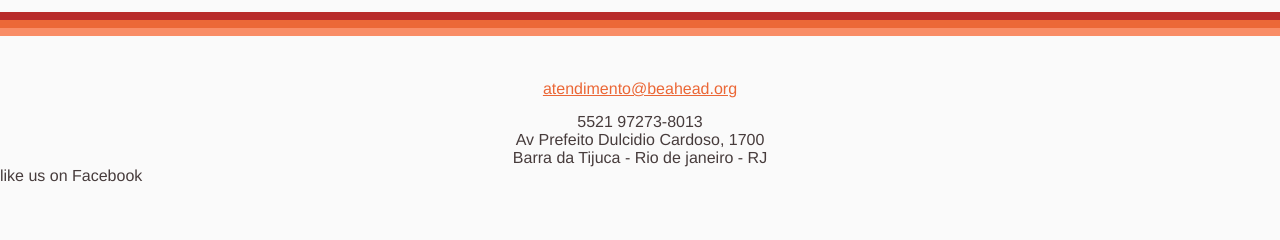
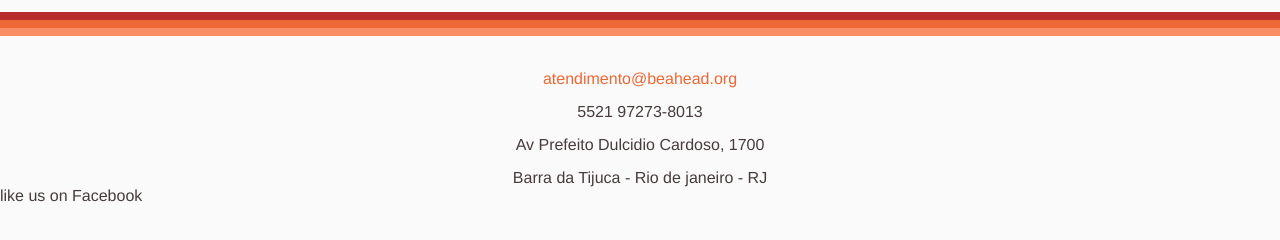
Before and after one commit to victorstp/victorstp.github.io, a plain HTML site: page index.html in a window 1280 px wide. Shown: the part 328-568 px from the top of the page. Drawn offline with Linux system fonts and the light colour scheme.

Commit message:
updtaing

```diff
--- a/style.css
+++ b/style.css
@@ -41,7 +41,7 @@ header h1 {
 
 .main {
   width: 100%;
-  margin-top: 60px;
+  margin-top: 50px;
 }
 
 .main address {
@@ -54,6 +54,7 @@ header h1 {
   display: block;
   width: 100%;
   color: #eb6736;
+  text-decoration: none;
 }
 
 .main address em {
@@ -62,3 +63,10 @@ header h1 {
   width: 100%;
   margin-top: 15px;
 }
+
+.main address p {
+  text-align: center;
+  display: block;
+  width: 100%;
+  margin-top: 15px;
+}
```
